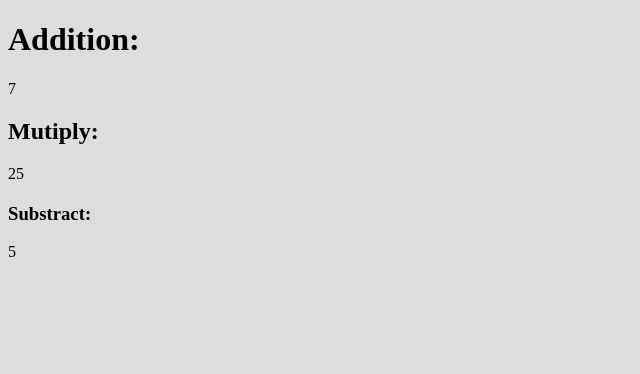
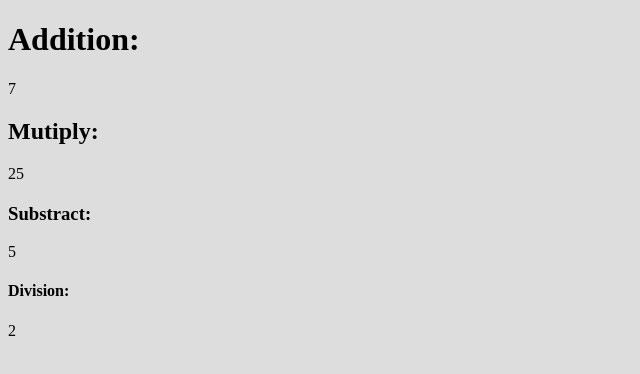
Before and after one commit to srikanthmandava/JavaScript, a plain HTML site: page index.html in a window 1280 px wide. Shown: the whole page, without its empty margins (0-640 px from the left). Drawn offline with Linux system fonts and the light colour scheme.

Commit message:
Added division function

```diff
--- a/index.html
+++ b/index.html
@@ -11,6 +11,8 @@
     <div id="multiply-output"></div>
     <h3>Substract:</h3>
     <div id="substract-output"></div>
+    <h4>Division:</h3>
+    <div id="division-output"></div>
     <script type="text/javascript" src="main.js"></script>
   </body>
 </html>
--- a/main.js
+++ b/main.js
@@ -23,6 +23,10 @@ function substract(a,b){
   return a-b;
 }
 
+/*Division of two numbers*/
+function division(a,b){
+  return a/b;
+}
 
 
 var addOutput = document.getElementById('addition-output');
@@ -33,3 +37,6 @@ multiplyOutput.innerHTML = multiply(5,5);
 
 var substractOutput = document.getElementById('substract-output');
 substractOutput.innerHTML = substract(10,5);
+
+var divisionOutput = document.getElementById('division-output');
+divisionOutput.innerHTML = division(10,5);
```
